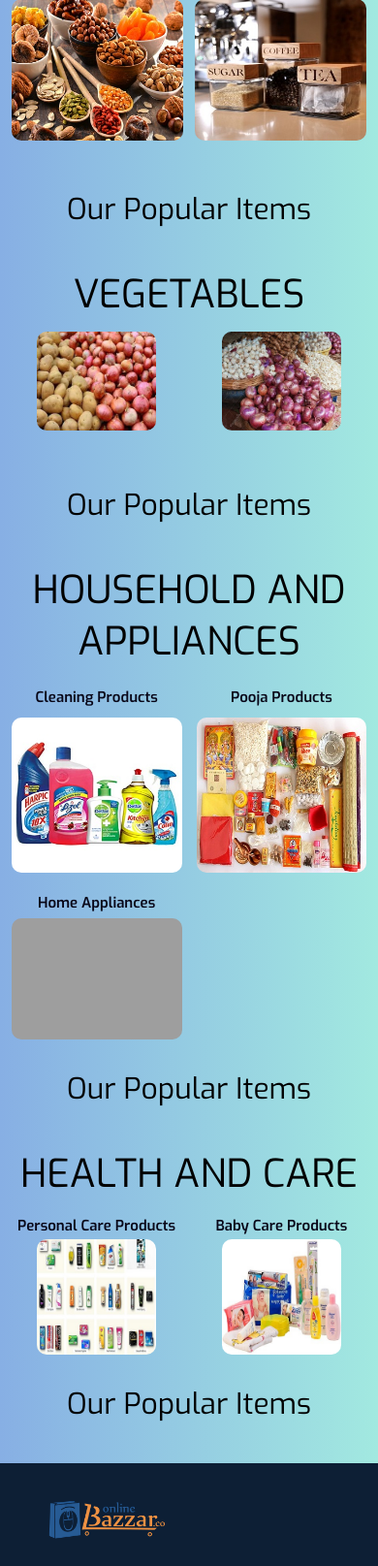
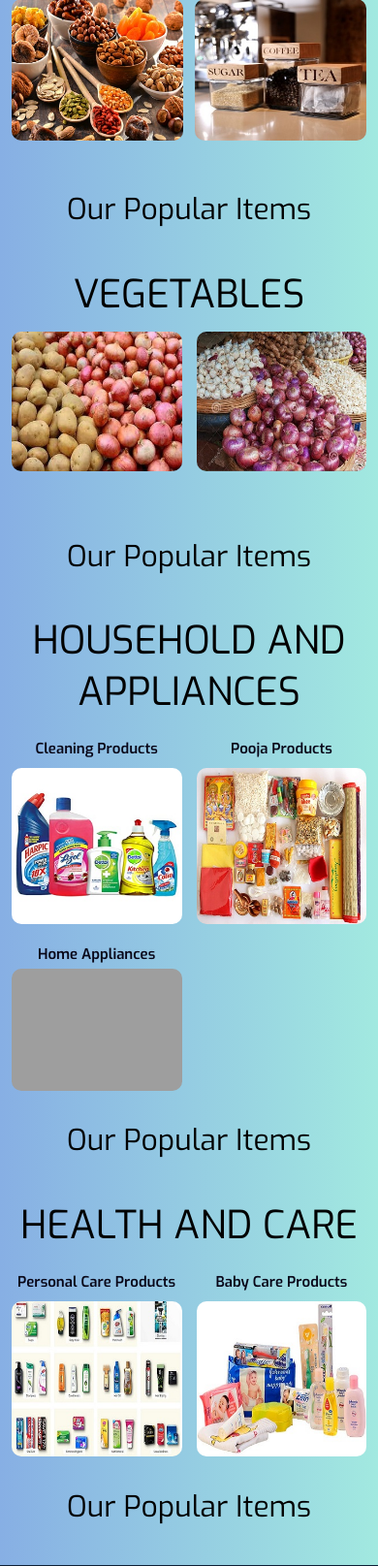
Before and after one commit to Sagarsah3413/Online_Grocery, a PHP site: page /home.php in a window 390 px wide. Shown: the part 917-2532 px from the top of the page at 97% size. Run offline with PHP 8.4, Linux system fonts and the light colour scheme; data that the repository does not hold is empty; grey boxes are pictures that could not be loaded.

Commit message:
health and care

```diff
--- a/home/home.css
+++ b/home/home.css
@@ -87,6 +87,9 @@ div#product div.vegetables h3 {
     .forthree {
         grid-template-columns: repeat(2, 1fr);
     }
+    div#product div.vege img{
+        width: 80%;
+    }
 }
 
 @media only screen and (max-width:876px) {
@@ -105,6 +108,9 @@ div#product div.vegetables h3 {
     figcaption.text a {
         font-size: 29px;
     }
+    div#product div.vege img{
+        width: 90%;
+    }
 }
 
 @media only screen and (max-width:600px) {
@@ -113,6 +119,9 @@ div#product div.vegetables h3 {
     }
     figcaption.text a {
         font-size: 19px;
+    }
+    div#product div.vege img{
+        width: 100%;
     }
 }
 
```
